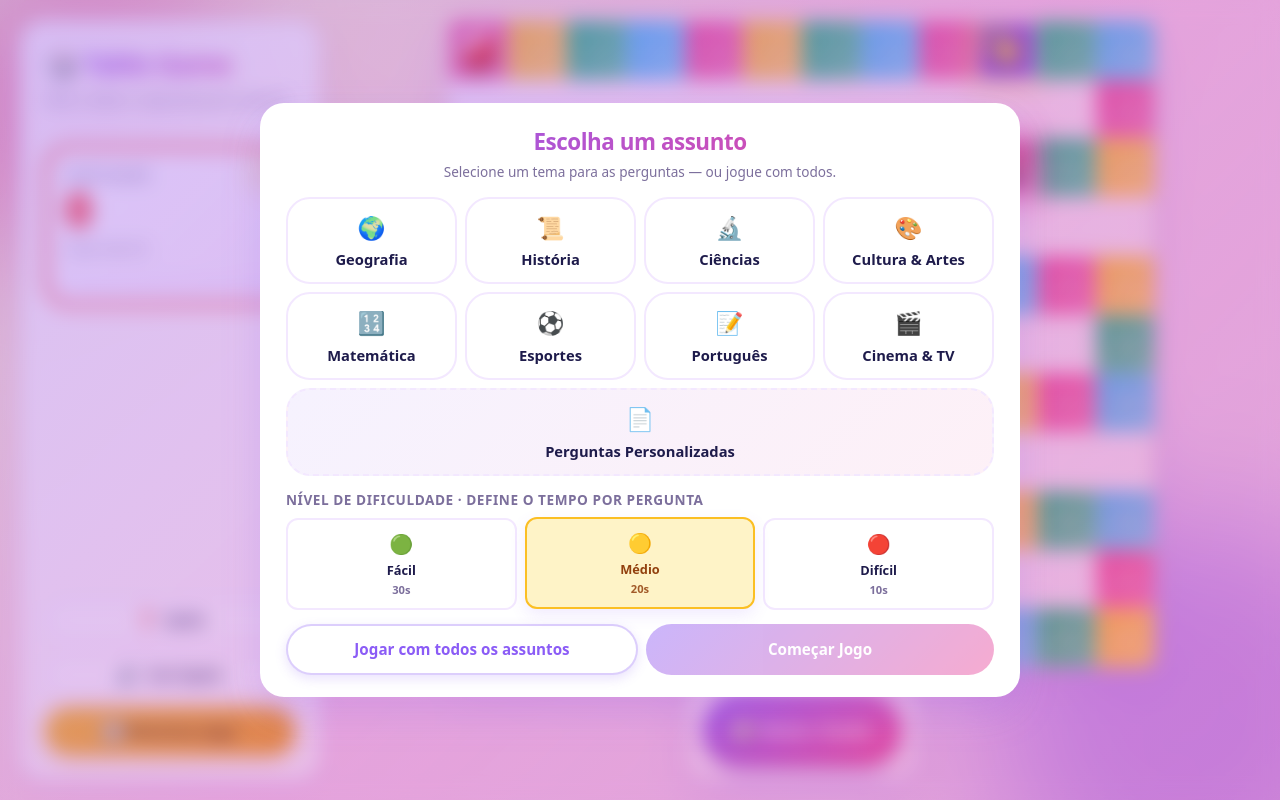
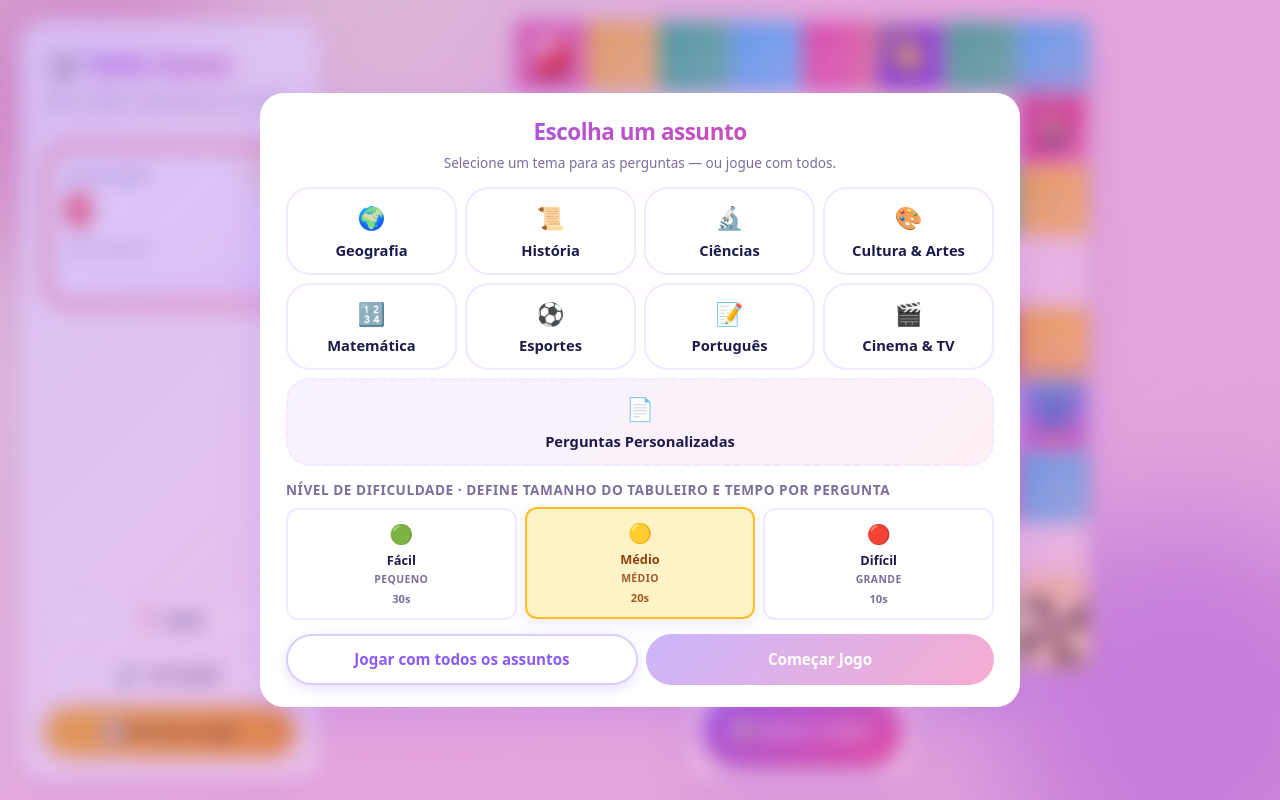
Before and after one commit to tiagokise/table-game, a Next.js app: page / in a window 1280 px wide. Built offline with nearby package versions, Linux system fonts and the light colour scheme.

Commit message:
Refactor game components to utilize BoardConfig and improve path handling

```diff
--- a/src/app/components/Board.tsx
+++ b/src/app/components/Board.tsx
@@ -1,9 +1,10 @@
 // components/Board.tsx
 import React from 'react';
-import { PATH, getSpecialCell, GOAL_POSITION } from '../game/board-config';
+import type { BoardConfig } from '../game/board-config';
 import type { SpecialCellType } from '../game/types';
 
 interface BoardProps {
+  boardConfig: BoardConfig;
   children: React.ReactNode;
   isMoving?: boolean;
   moveDirection?: 'forward' | 'backward' | null;
@@ -15,6 +16,7 @@ interface BoardProps {
 }
 
 const Board = ({
+  boardConfig,
   children,
   isMoving = false,
   moveDirection = null,
@@ -36,19 +38,21 @@ const Board = ({
   const boardStyle = {
     ['--focus-x' as string]: focusX,
     ['--focus-y' as string]: focusY,
+    ['--board-cols' as string]: boardConfig.cols,
+    ['--board-rows' as string]: boardConfig.rows,
   } as React.CSSProperties;
 
   return (
     <div className="board-container">
       <div className={boardClassName} style={boardStyle}>
-        {PATH.map((cell, i) => {
+        {boardConfig.path.map((cell, i) => {
           const position = i;
           const pathNumber = i + 1;
           const isStepped = steppedCells.includes(position);
           const isLanding = landingCell === position;
-          const special = getSpecialCell(position);
+          const special = boardConfig.specialByPosition[position];
           const isSpecialTriggered = triggeredSpecial?.position === position;
-          const isGoal = position === GOAL_POSITION;
+          const isGoal = position === boardConfig.goalPosition;
           const cellClassName = [
             'cell',
             pathNumber % 2 === 0 ? 'even' : '',
--- a/src/app/components/Player.tsx
+++ b/src/app/components/Player.tsx
@@ -1,16 +1,17 @@
 // components/Player.tsx
 import React, { useEffect, useRef, useState } from 'react';
 import { Player } from '../game/types';
-import { getPathCell, PATH } from '../game/board-config';
+import type { PathCell } from '../game/board-config';
 
 interface PlayerProps {
   player: Player;
+  path: PathCell[];
   isMoving?: boolean;
 }
 
 const HOP_DURATION = 460;
 
-const PlayerComponent = ({ player, isMoving = false }: PlayerProps) => {
+const PlayerComponent = ({ player, path, isMoving = false }: PlayerProps) => {
   const [hopping, setHopping] = useState(false);
   const prevPosRef = useRef(player.position);
 
@@ -22,7 +23,7 @@ const PlayerComponent = ({ player, isMoving = false }: PlayerProps) => {
     return () => clearTimeout(timer);
   }, [player.position]);
 
-  const cell = getPathCell(player.position) ?? PATH[0];
+  const cell = path[player.position] ?? path[0];
 
   const style: React.CSSProperties = {
     gridRowStart: cell.row,
--- a/src/app/components/SubjectSelector.tsx
+++ b/src/app/components/SubjectSelector.tsx
@@ -17,10 +17,10 @@ interface ExtractedSet {
   title: string | null;
 }
 
-const DIFFICULTY_OPTIONS: { id: Difficulty; label: string; emoji: string; time: number }[] = [
-  { id: 'facil', label: 'Fácil', emoji: '🟢', time: 30 },
-  { id: 'medio', label: 'Médio', emoji: '🟡', time: 20 },
-  { id: 'dificil', label: 'Difícil', emoji: '🔴', time: 10 },
+const DIFFICULTY_OPTIONS: { id: Difficulty; label: string; emoji: string; time: number; boardLabel: string }[] = [
+  { id: 'facil', label: 'Fácil', emoji: '🟢', time: 30, boardLabel: 'Pequeno' },
+  { id: 'medio', label: 'Médio', emoji: '🟡', time: 20, boardLabel: 'Médio' },
+  { id: 'dificil', label: 'Difícil', emoji: '🔴', time: 10, boardLabel: 'Grande' },
 ];
 
 export default function SubjectSelector({ onStart, onStartCustom }: SubjectSelectorProps) {
@@ -140,7 +140,7 @@ export default function SubjectSelector({ onStart, onStartCustom }: SubjectSelec
         </div>
 
         <section className="difficulty-section" aria-label="Nível de dificuldade">
-          <span className="difficulty-section-label">Nível de dificuldade · define o tempo por pergunta</span>
+          <span className="difficulty-section-label">Nível de dificuldade · define tamanho do tabuleiro e tempo por pergunta</span>
           <div className="difficulty-options">
             {DIFFICULTY_OPTIONS.map((opt) => {
               const isActive = difficulty === opt.id;
@@ -154,6 +154,7 @@ export default function SubjectSelector({ onStart, onStartCustom }: SubjectSelec
                 >
                   <span className="difficulty-option-emoji" aria-hidden>{opt.emoji}</span>
                   <span className="difficulty-option-label">{opt.label}</span>
+                  <span className="difficulty-option-board">{opt.boardLabel}</span>
                   <span className="difficulty-option-time">{opt.time}s</span>
                 </button>
               );
--- a/src/app/game/board-config.ts
+++ b/src/app/game/board-config.ts
@@ -1,36 +1,46 @@
-import { SpecialCell } from './types';
+import { Difficulty, SpecialCell } from './types';
 
 export const BONUS_EXTRA_STEPS = 2;
 export const PENALTY_BACK_STEPS = 2;
-export const GRID_COLS = 12;
-export const GRID_ROWS = 11;
 
 export interface PathCell {
   row: number;
   col: number;
 }
 
-const range = (n: number) => Array.from({ length: n }, (_, i) => i);
+export interface BoardConfig {
+  cols: number;
+  rows: number;
+  path: PathCell[];
+  goalPosition: number;
+  specialCells: SpecialCell[];
+  specialByPosition: Record<number, SpecialCell>;
+}
 
-export const PATH: PathCell[] = [
-  ...range(12).map((i) => ({ row: 1, col: i + 1 })),
-  { row: 2, col: 12 },
-  ...range(12).map((i) => ({ row: 3, col: 12 - i })),
-  { row: 4, col: 1 },
-  ...range(12).map((i) => ({ row: 5, col: i + 1 })),
-  { row: 6, col: 12 },
-  ...range(12).map((i) => ({ row: 7, col: 12 - i })),
-  { row: 8, col: 1 },
-  ...range(12).map((i) => ({ row: 9, col: i + 1 })),
-  { row: 10, col: 12 },
-  ...range(12).map((i) => ({ row: 11, col: 12 - i })),
-];
+const buildSerpentinePath = (cols: number, lanes: number): PathCell[] => {
+  const path: PathCell[] = [];
+  for (let lane = 0; lane < lanes; lane++) {
+    const row = lane * 2 + 1;
+    const leftToRight = lane % 2 === 0;
+    for (let i = 0; i < cols; i++) {
+      const col = leftToRight ? i + 1 : cols - i;
+      path.push({ row, col });
+    }
+    if (lane < lanes - 1) {
+      const connectorRow = row + 1;
+      const connectorCol = leftToRight ? cols : 1;
+      path.push({ row: connectorRow, col: connectorCol });
+    }
+  }
+  return path;
+};
 
-export const GOAL_POSITION = PATH.length - 1;
+const BASE_LANES = 6;
+const BASE_COLS = 12;
+const BASE_PATH = buildSerpentinePath(BASE_COLS, BASE_LANES);
+const BASE_LEN = BASE_PATH.length;
 
-export const getPathCell = (pos: number): PathCell | undefined => PATH[pos];
-
-export const SPECIAL_CELLS: SpecialCell[] = [
+const BASE_SPECIALS: SpecialCell[] = [
   { position: 9, type: 'bonus' },
   { position: 15, type: 'cards' },
   { position: 20, type: 'portal', target: 35 },
@@ -42,13 +52,68 @@ export const SPECIAL_CELLS: SpecialCell[] = [
   { position: 70, type: 'penalty' },
 ];
 
-export const SPECIAL_BY_POSITION: Record<number, SpecialCell> = SPECIAL_CELLS.reduce(
+const scalePosition = (pos: number, baseLen: number, newLen: number): number => {
+  if (baseLen <= 1) return 0;
+  return Math.round((pos * (newLen - 1)) / (baseLen - 1));
+};
+
+const scaleSpecials = (
+  baseSpecials: SpecialCell[],
+  baseLen: number,
+  newLen: number,
+): SpecialCell[] => {
+  const used = new Set<number>();
+  const result: SpecialCell[] = [];
+  const goal = newLen - 1;
+
+  for (const special of baseSpecials) {
+    const newPos = scalePosition(special.position, baseLen, newLen);
+    if (newPos <= 0 || newPos >= goal) continue;
+    if (used.has(newPos)) continue;
+
+    if (special.type === 'portal') {
+      const newTarget = scalePosition(special.target, baseLen, newLen);
+      if (newTarget <= newPos || newTarget >= goal) continue;
+      result.push({ position: newPos, type: 'portal', target: newTarget });
+    } else {
+      result.push({ ...special, position: newPos });
+    }
+    used.add(newPos);
+  }
+
+  return result;
+};
+
+const buildBoardConfig = (cols: number, lanes: number): BoardConfig => {
+  const path = buildSerpentinePath(cols, lanes);
+  const rows = lanes * 2 - 1;
+  const goalPosition = path.length - 1;
+  const specialCells = scaleSpecials(BASE_SPECIALS, BASE_LEN, path.length);
+  const specialByPosition = specialCells.reduce(
     (acc, cell) => {
       acc[cell.position] = cell;
       return acc;
     },
     {} as Record<number, SpecialCell>,
   );
+  return { cols, rows, path, goalPosition, specialCells, specialByPosition };
+};
 
-export const getSpecialCell = (position: number): SpecialCell | undefined =>
-  SPECIAL_BY_POSITION[position];
+export const BOARD_CONFIGS: Record<Difficulty, BoardConfig> = {
+  facil: buildBoardConfig(6, 4),
+  medio: buildBoardConfig(8, 5),
+  dificil: buildBoardConfig(BASE_COLS, BASE_LANES),
+};
+
+export const getBoardConfig = (difficulty: Difficulty): BoardConfig =>
+  BOARD_CONFIGS[difficulty];
+
+export const getPathCellFromConfig = (
+  config: BoardConfig,
+  pos: number,
+): PathCell | undefined => config.path[pos];
+
+export const getSpecialCellFromConfig = (
+  config: BoardConfig,
+  position: number,
+): SpecialCell | undefined => config.specialByPosition[position];
--- a/src/app/globals.css
+++ b/src/app/globals.css
@@ -366,7 +366,16 @@ main.game-container {
   font-variant-numeric: tabular-nums;
 }
 
-.difficulty-option.active .difficulty-option-time {
+.difficulty-option-board {
+  font-size: 0.65rem;
+  font-weight: 600;
+  color: var(--text-muted);
+  text-transform: uppercase;
+  letter-spacing: 0.04em;
+}
+
+.difficulty-option.active .difficulty-option-time,
+.difficulty-option.active .difficulty-option-board {
   color: inherit;
   opacity: 0.85;
 }
@@ -565,12 +574,12 @@ main.game-container {
 
 .board {
   display: grid;
-  grid-template-columns: repeat(12, 1fr);
-  grid-template-rows: repeat(11, 1fr);
+  grid-template-columns: repeat(var(--board-cols, 12), 1fr);
+  grid-template-rows: repeat(var(--board-rows, 11), 1fr);
   width: auto;
   height: 100%;
-  max-width: min(calc(90vh * 12 / 11), 100%);
-  aspect-ratio: 12 / 11;
+  max-width: min(calc(90vh * var(--board-cols, 12) / var(--board-rows, 11)), 100%);
+  aspect-ratio: var(--board-cols, 12) / var(--board-rows, 11);
   border-radius: 10px;
   overflow: hidden;
   box-shadow: var(--shadow-lg);
--- a/src/app/page.tsx
+++ b/src/app/page.tsx
@@ -10,13 +10,12 @@ import CardChoice from './components/CardChoice';
 import { initialGameState } from './game/game-state';
 import { questions } from './game/questions';
 import { SUBJECTS } from './game/subjects';
-import { BONUS_EXTRA_STEPS, GOAL_POSITION, GRID_COLS, GRID_ROWS, PATH, PENALTY_BACK_STEPS, getPathCell, getSpecialCell } from './game/board-config';
+import { BONUS_EXTRA_STEPS, PENALTY_BACK_STEPS, getBoardConfig } from './game/board-config';
 import { Difficulty, GameState, Question, Subject, SpecialCellType, getDifficultyPenalty } from './game/types';
 import { useSound } from './hooks/useSound';
 
 const Board = dynamic(() => import('./components/Board'), { ssr: false });
 
-const WINNING_POSITION = GOAL_POSITION;
 const FEEDBACK_DURATION = 1500;
 const STEP_DURATION = 480;
 const CELL_STEP_DURATION = 520;
@@ -44,6 +43,9 @@ export default function Home() {
   const animationTimerRef = useRef<ReturnType<typeof setTimeout> | null>(null);
   const auxTimersRef = useRef<ReturnType<typeof setTimeout>[]>([]);
   const { play: playSound, muted, toggleMute } = useSound();
+
+  const boardConfig = useMemo(() => getBoardConfig(selectedDifficulty), [selectedDifficulty]);
+  const WINNING_POSITION = boardConfig.goalPosition;
 
   const activeQuestions = useMemo(() => {
     const base = customQuestions && customQuestions.length > 0
@@ -112,7 +114,7 @@ export default function Home() {
       animationTimerRef.current = null;
       setLandingCell(targetPos);
 
-      const special = direction === 'forward' ? getSpecialCell(targetPos) : null;
+      const special = direction === 'forward' ? boardConfig.specialByPosition[targetPos] : null;
 
       scheduleAux(() => {
         setLandingCell(null);
@@ -322,12 +324,12 @@ export default function Home() {
     : null;
 
   const cameraFocus = useMemo(() => {
-    const cell = getPathCell(currentPlayer.position) ?? PATH[0];
+    const cell = boardConfig.path[currentPlayer.position] ?? boardConfig.path[0];
     return {
-      x: ((cell.col - 0.5) / GRID_COLS) * 100,
-      y: ((cell.row - 0.5) / GRID_ROWS) * 100,
+      x: ((cell.col - 0.5) / boardConfig.cols) * 100,
+      y: ((cell.row - 0.5) / boardConfig.rows) * 100,
     };
-  }, [currentPlayer.position]);
+  }, [currentPlayer.position, boardConfig]);
 
   return (
     <main className={`game-container ${isMoving ? 'focus-mode' : ''} ${isDiceRolling ? 'dice-rolling' : ''}`}>
@@ -402,6 +404,7 @@ export default function Home() {
 
       <div className="game-board-area">
         <Board
+          boardConfig={boardConfig}
           isMoving={isMoving}
           moveDirection={moveDirection}
           steppedCells={steppedCells}
@@ -410,7 +413,7 @@ export default function Home() {
           focusY={cameraFocus.y}
           triggeredSpecial={triggeredSpecial}
         >
-          <PlayerComponent player={currentPlayer} isMoving={isMoving} />
+          <PlayerComponent player={currentPlayer} path={boardConfig.path} isMoving={isMoving} />
         </Board>
         <div className="game-bottom-bar">
           <Dice
```
Lines whose indentation alone changed are shown as unchanged.
